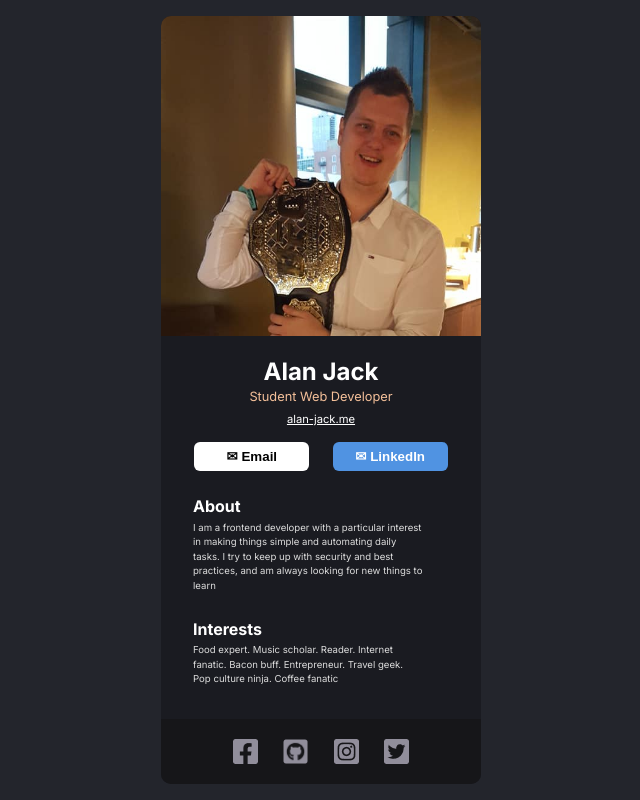
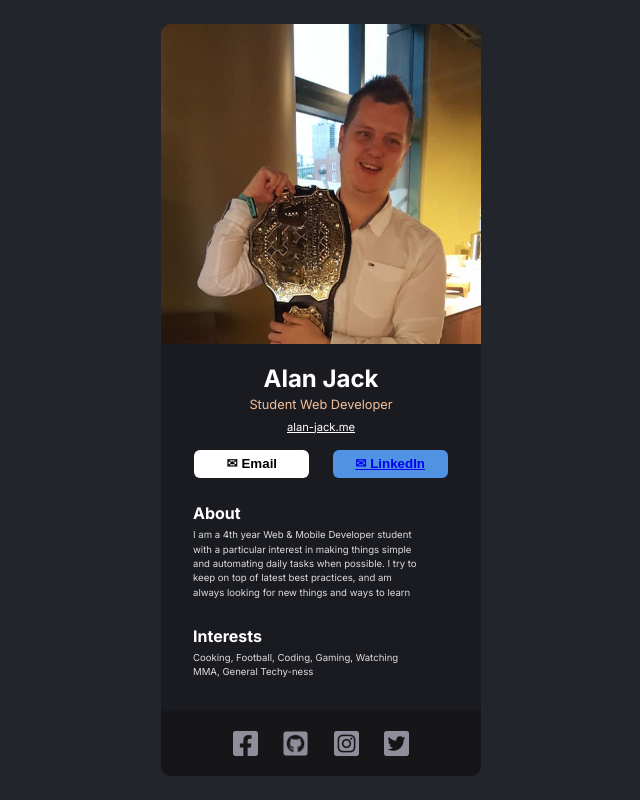
Before and after one commit to aldojack/solo-react, a React (Vite) app: page / in a window 1280 px wide. Shown: the whole page, without its empty margins (319-959 px from the left). Built offline with nearby package versions, Linux system fonts and the light colour scheme.

Commit message:
Personalised contact card

```diff
--- a/src/components/About.jsx
+++ b/src/components/About.jsx
@@ -2,7 +2,7 @@ export default function About() {
     return (
         <div className="profile-about">
             <h2 className="about-title">About</h2>
-            <p className="about-info"> I am a frontend developer with a particular interest in making things simple and automating daily tasks. I try to keep up with security and best practices, and am always looking for new things to learn</p>
+            <p className="about-info"> I am a 4th year Web & Mobile Developer student with a particular interest in making things simple and automating daily tasks when possible. I try to keep on top of latest  best practices, and am always looking for new things and ways to learn</p>
         </div>
     )
 }
--- a/src/components/Info.jsx
+++ b/src/components/Info.jsx
@@ -9,7 +9,7 @@ export default function Info() {
             <a href="www.alan-jack.me" className='profile-website'>alan-jack.me</a>
             <div className='contact-btns'>
                 <button className='contact-btn'>✉ Email</button>
-                <button className='contact-btn linkedIn'>✉ LinkedIn</button>
+                <button className='contact-btn linkedIn'><a href='https://www.linkedin.com/in/alan-jack/' target="_blank">✉ LinkedIn</a></button>
             </div>
         </div>
     )
--- a/src/components/Interests.jsx
+++ b/src/components/Interests.jsx
@@ -1,8 +1,9 @@
 export default function Interests() {
+    const interests = ['Cooking', 'Football','Coding','Gaming','Watching MMA', 'General Techy-ness']
     return (
         <div className="profile-interests">
             <h2 className="interests-title">Interests</h2>
-            <p className="interests-body">Food expert. Music scholar. Reader. Internet fanatic. Bacon buff. Entrepreneur. Travel geek. Pop culture ninja. Coffee fanatic</p>
+            <p className="interests-body">{interests.join(', ')}</p>
         </div>
     )
 }
```
